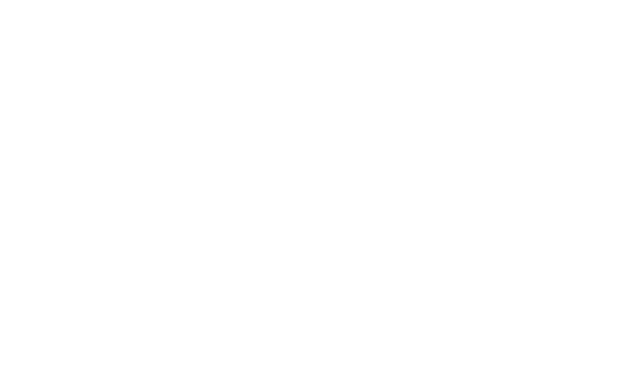
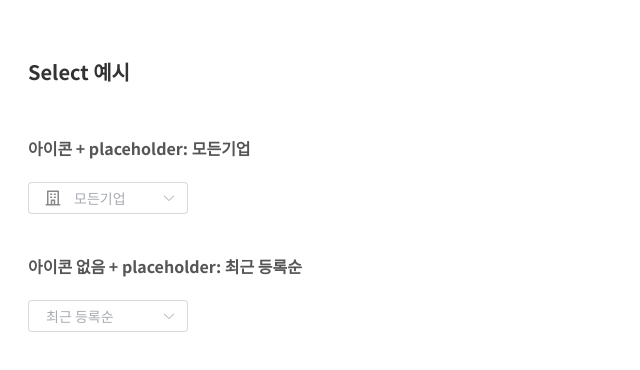
Before and after one commit to beyond-sw-camp/be19-3rd-ThreeGo-Algo, a Vue app: page /demo/select in a window 1280 px wide. Before the commit this address had no page. Shown: the top 370 px of the page, without its empty margins (0-640 px from the left). Built offline with nearby package versions, Linux system fonts and the light colour scheme.

Commit message:
feat/5 - select 추가

```diff
--- /dev/null
+++ b/src/components/common/Select.vue
@@ -0,0 +1,75 @@
+<script setup>
+import { ref, computed } from 'vue'
+
+const props = defineProps({
+  options: {
+    type: Array,
+    required: true,
+    default: () => [],
+  },
+  placeholder: {
+    type: String,
+    default: 'Select',
+  },
+  icon: {
+    type: String,
+    default: '',
+  },
+  onSelect: {
+    type: Function,
+  },
+})
+
+const selectedValue = ref('')
+
+const iconSrc = computed(() => {
+  if (!props.icon) return ''
+  return new URL(`/src/assets/icons/${props.icon}`, import.meta.url).href
+})
+
+function handleSelect(value) {
+  props.onSelect?.(value)
+}
+</script>
+
+<template>
+  <el-select
+    v-model="selectedValue"
+    :placeholder="props.placeholder"
+    class="select"
+    @change="handleSelect"
+  >
+    <template #prefix>
+      <img v-if="props.icon" :src="iconSrc" alt="icon" class="select-icon" />
+    </template>
+
+    <el-option
+      v-for="item in props.options"
+      :key="item.value"
+      :label="item.label"
+      :value="item.value"
+      class="select-option"
+    />
+  </el-select>
+</template>
+
+<style scoped>
+.select {
+  width: 160px;
+  font-family: 'Noto Sans KR';
+  --el-border-color: #D9D9D9;
+}
+
+.select-option {
+  font-family: 'Noto Sans KR';
+  font-size: 16px
+}
+
+.select-icon {
+  width: 18px;
+  height: 18px;
+  margin-left: 4px;
+  margin-right: 6px;
+  object-fit: contain;
+}
+</style>
--- a/src/components/common/index.js
+++ b/src/components/common/index.js
@@ -1,7 +1,7 @@
-import CustomButton from './CustomButton.vue'
+import Select from './Select.vue'
 
 export default {
     install(app) {
-        app.component('CustomButton', CustomButton)
+        app.component('Select', Select)
     }
 }
--- a/src/router/index.js
+++ b/src/router/index.js
@@ -1,10 +1,9 @@
 import { createRouter, createWebHistory } from 'vue-router';
 import HomeView from '@/views/HomeView.vue';
-import ButtonDemoPage from '@/views/demo/ButtonDemoPage.vue';
-
+import SelectDemoPage from '@/views/demo/SelectDemoPage.vue';
 const routes = [
     { path: '/', component: HomeView },
-    { path: '/demo/button', component: ButtonDemoPage }
+    { path: '/demo/select', component: SelectDemoPage }
 ]
 
 const router = createRouter({
--- /dev/null
+++ b/src/views/demo/SelectDemoPage.vue
@@ -0,0 +1,85 @@
+<script setup>
+import Select from '@/components/common/Select.vue'
+
+const companyOptions = [
+  { value: 'kakao', label: '카카오' },
+  { value: 'naver', label: '네이버' },
+  { value: 'coupang', label: '쿠팡' },
+]
+
+const recentOptions = [
+  { value: 'latest', label: '최근 등록순' },
+  { value: 'popular', label: '추천순' },
+  { value: 'name', label: '제목순' },
+]
+
+const handleCompanySelect = (value) => {
+  alert(`기업 선택: ${value}`)
+}
+
+const handleRecentSelect = (value) => {
+  alert(`정렬 기준: ${value}`)
+}
+</script>
+
+<template>
+  <div class="select-demo">
+    <h2>Select 예시</h2>
+
+    <!-- 아이콘 + placeholder -->
+    <div class="section">
+      <h3>아이콘 + placeholder: 모든기업</h3>
+      <Select
+        :options="companyOptions"
+        placeholder="모든기업"
+        icon="company.svg"
+        :onSelect="handleCompanySelect">
+      </Select>
+
+    </div>
+
+    <!-- 아이콘 없는 placeholder -->
+    <div class="section">
+      <h3>아이콘 없음 + placeholder: 최근 등록순</h3>
+      <Select
+        :options="recentOptions"
+        placeholder="최근 등록순"
+        :onSelect="handleRecentSelect">
+      </Select>
+
+    </div>
+  </div>
+</template>
+
+<style scoped>
+.select-demo {
+  display: flex;
+  flex-direction: column;
+  gap: 24px;
+  margin-top: 20px;
+  padding: 20px;
+  font-family: 'Noto Sans KR';
+}
+
+.section {
+  display: flex;
+  flex-wrap: wrap;
+  align-items: center;
+  gap: 16px;
+}
+
+h2 {
+  font-size: 20px;
+  font-weight: 700;
+  color: #333;
+  margin-bottom: 10px;
+}
+
+h3 {
+  font-size: 16px;
+  font-weight: 600;
+  color: #555;
+  width: 100%;
+  margin-bottom: 6px;
+}
+</style>
```
Also changed, not shown: src/assets/icons/company.svg (added).
